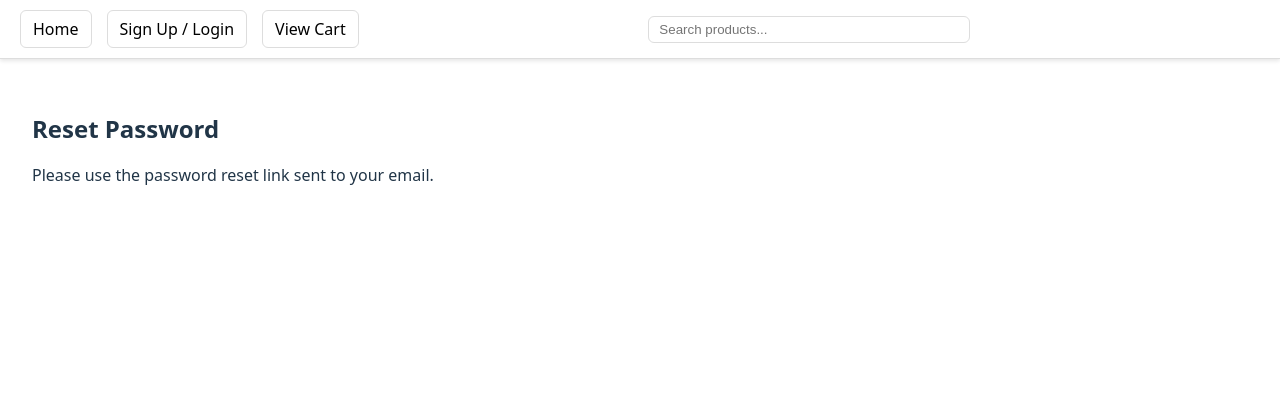
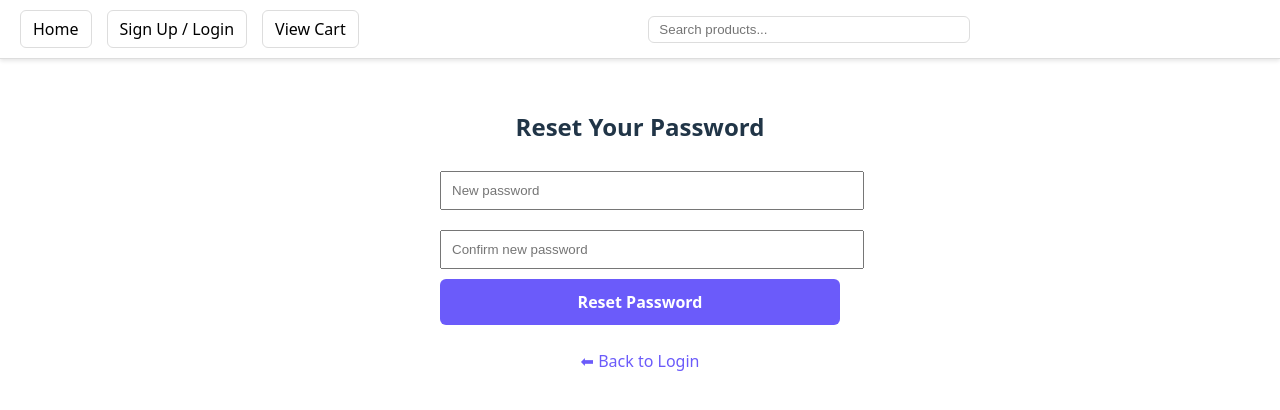
Before and after one commit to Sachiv007/pyxelane-frontend, a React (Vite) app: page /reset-password in a window 1280 px wide. Shown: the top 410 px of the page. Built offline with nearby package versions, Linux system fonts and the light colour scheme.

Commit message:
Reset password - 1

```diff
--- a/src/pages/ResetPassword.jsx
+++ b/src/pages/ResetPassword.jsx
@@ -1,58 +1,47 @@
-import React, { useState, useEffect } from "react";
+import React, { useEffect, useState } from "react";
+import { useNavigate } from "react-router-dom";
 import { supabase } from "../supabaseClient";
-import { useNavigate } from "react-router-dom";
 
 export default function ResetPassword() {
   const [password, setPassword] = useState("");
   const [confirmPassword, setConfirmPassword] = useState("");
   const [loading, setLoading] = useState(false);
-  const [session, setSession] = useState(null);
   const navigate = useNavigate();
-
-  useEffect(() => {
-    // Get current session
-    const fetchSession = async () => {
-      const { data: { session } } = await supabase.auth.getSession();
-      setSession(session);
-    };
-    fetchSession();
-  }, []);
+  const [errorMsg, setErrorMsg] = useState("");
 
   const handlePasswordReset = async (e) => {
     e.preventDefault();
+    setErrorMsg("");
 
     if (password !== confirmPassword) {
-      alert("Passwords do not match.");
+      setErrorMsg("Passwords do not match.");
       return;
     }
 
     setLoading(true);
 
-    // Update password using current session
-    const { error } = await supabase.auth.updateUser({ password });
+    try {
+      // Supabase automatically reads token from URL hash for SPA
+      const { error } = await supabase.auth.updateUser({ password });
 
-    setLoading(false);
+      setLoading(false);
 
-    if (error) {
-      alert("Failed to reset password: " + error.message);
-    } else {
-      alert("Password updated successfully! Please log in.");
-      navigate("/login");
+      if (error) {
+        setErrorMsg(error.message);
+      } else {
+        alert("Password reset successfully! Please log in.");
+        navigate("/login");
+      }
+    } catch (err) {
+      setLoading(false);
+      setErrorMsg(err.message);
     }
   };
 
-  if (!session) {
-    return (
-      <div style={{ padding: "2rem" }}>
-        <h2>Reset Password</h2>
-        <p>Please use the password reset link sent to your email.</p>
-      </div>
-    );
-  }
-
   return (
-    <div style={{ maxWidth: "400px", margin: "2rem auto" }}>
+    <div style={{ maxWidth: "400px", margin: "50px auto", textAlign: "center" }}>
       <h2>Reset Your Password</h2>
+      {errorMsg && <p style={{ color: "red" }}>{errorMsg}</p>}
       <form onSubmit={handlePasswordReset}>
         <input
           type="password"
@@ -60,7 +49,7 @@ export default function ResetPassword() {
           value={password}
           onChange={(e) => setPassword(e.target.value)}
           required
-          style={{ width: "100%", margin: "0.5rem 0", padding: "0.5rem" }}
+          style={{ width: "100%", padding: "10px", margin: "10px 0" }}
         />
         <input
           type="password"
@@ -68,12 +57,31 @@ export default function ResetPassword() {
           value={confirmPassword}
           onChange={(e) => setConfirmPassword(e.target.value)}
           required
-          style={{ width: "100%", margin: "0.5rem 0", padding: "0.5rem" }}
+          style={{ width: "100%", padding: "10px", margin: "10px 0" }}
         />
-        <button type="submit" disabled={loading} style={{ padding: "0.5rem 1rem" }}>
-          {loading ? "Updating..." : "Update Password"}
+        <button
+          type="submit"
+          disabled={loading}
+          style={{
+            width: "100%",
+            padding: "12px",
+            backgroundColor: "#6b5bfa",
+            color: "white",
+            fontWeight: "bold",
+            border: "none",
+            borderRadius: "6px",
+            cursor: loading ? "not-allowed" : "pointer",
+          }}
+        >
+          {loading ? "Updating..." : "Reset Password"}
         </button>
       </form>
+      <button
+        onClick={() => navigate("/login")}
+        style={{ marginTop: "15px", background: "none", border: "none", color: "#6b5bfa", cursor: "pointer" }}
+      >
+        ⬅ Back to Login
+      </button>
     </div>
   );
 }
```
